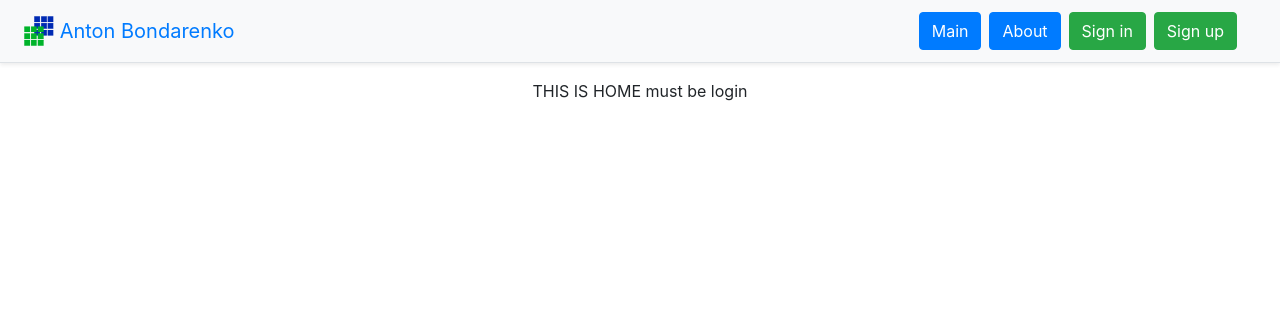
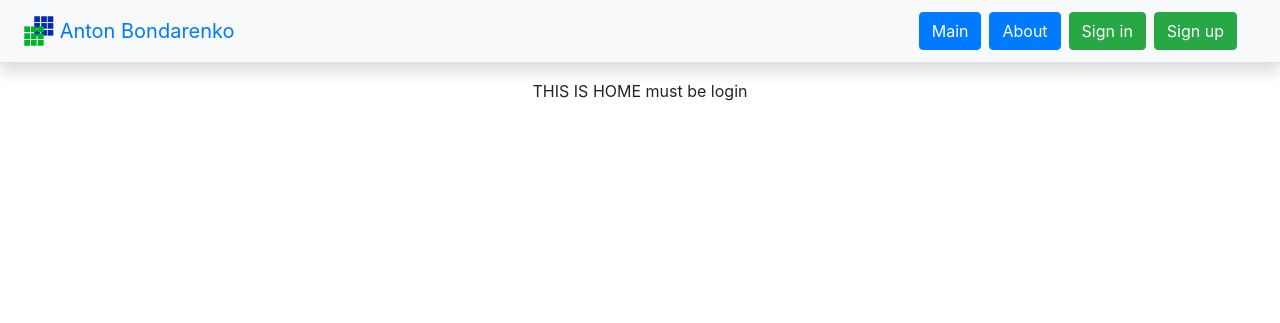
Before and after one commit to AntonMiracle/MySite, a Django app: template src/main/python/main/templates/main/home.html in a window 1280 px wide. Shown: the top 323 px of the page. Run offline with Django 3.2, Linux system fonts and the light colour scheme; the template is opened without the code that fills it, so the values that code supplies are empty; some libraries are stand-ins or nearby versions.

Commit message:
Update wrapper.html

```diff
--- a/src/main/python/main/templates/main/wrapper.html
+++ b/src/main/python/main/templates/main/wrapper.html
@@ -13,7 +13,7 @@
 </head>
 <body>
 <div>
-    <nav class="navbar navbar-expand-lg navbar-light bg-light shadow-sm mb-3 border-bottom px-md-4 align-items-center">
+    <nav class="navbar navbar-expand-lg navbar-light bg-light shadow mb-3 border-bottom px-md-4 align-items-center">
         <a class="navbar-brand text-primary" href="{% url 'main' %}">
             <img src="/static/main/brand.png" width="30" class="d-inline-block align-top" alt="">
             Anton Bondarenko
@@ -23,7 +23,7 @@
             <span class="navbar-toggler-icon"></span>
         </button>
         <div class="collapse navbar-collapse " id="navbarSupportedContent">
-            <ul class="col-12 justify-content-sm-end navbar-nav mr-auto align-items-center">
+            <ul class="col-12 justify-content-md-end navbar-nav mr-auto align-items-center">
 
                 <li class="nav-item"><a class="btn btn-primary m-1 " href="{% url 'main' %}">Main</a></li>
                 <li class="nav-item"><a class="btn btn-primary m-1" href="{% url 'about' %}">About</a></li>
```
